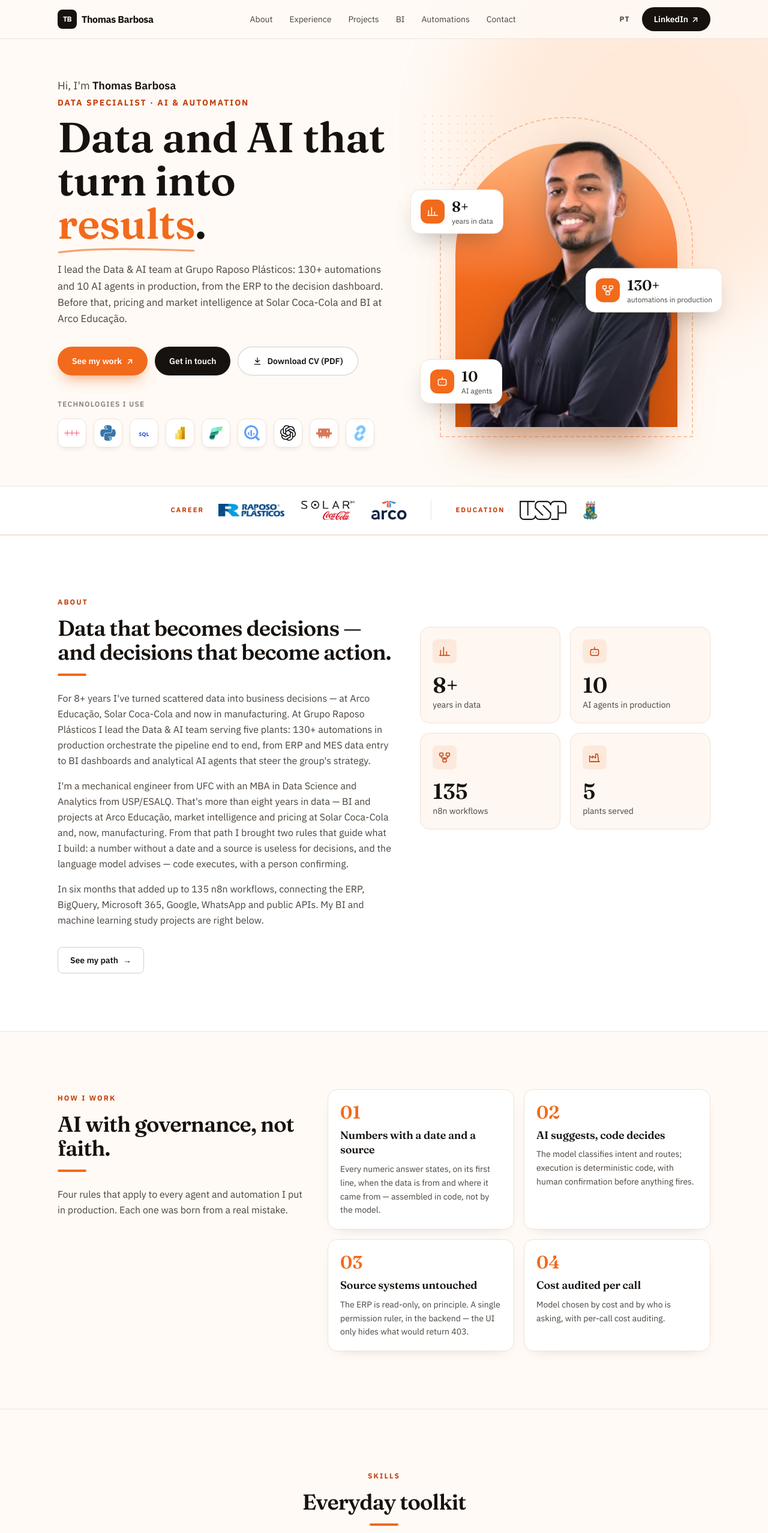
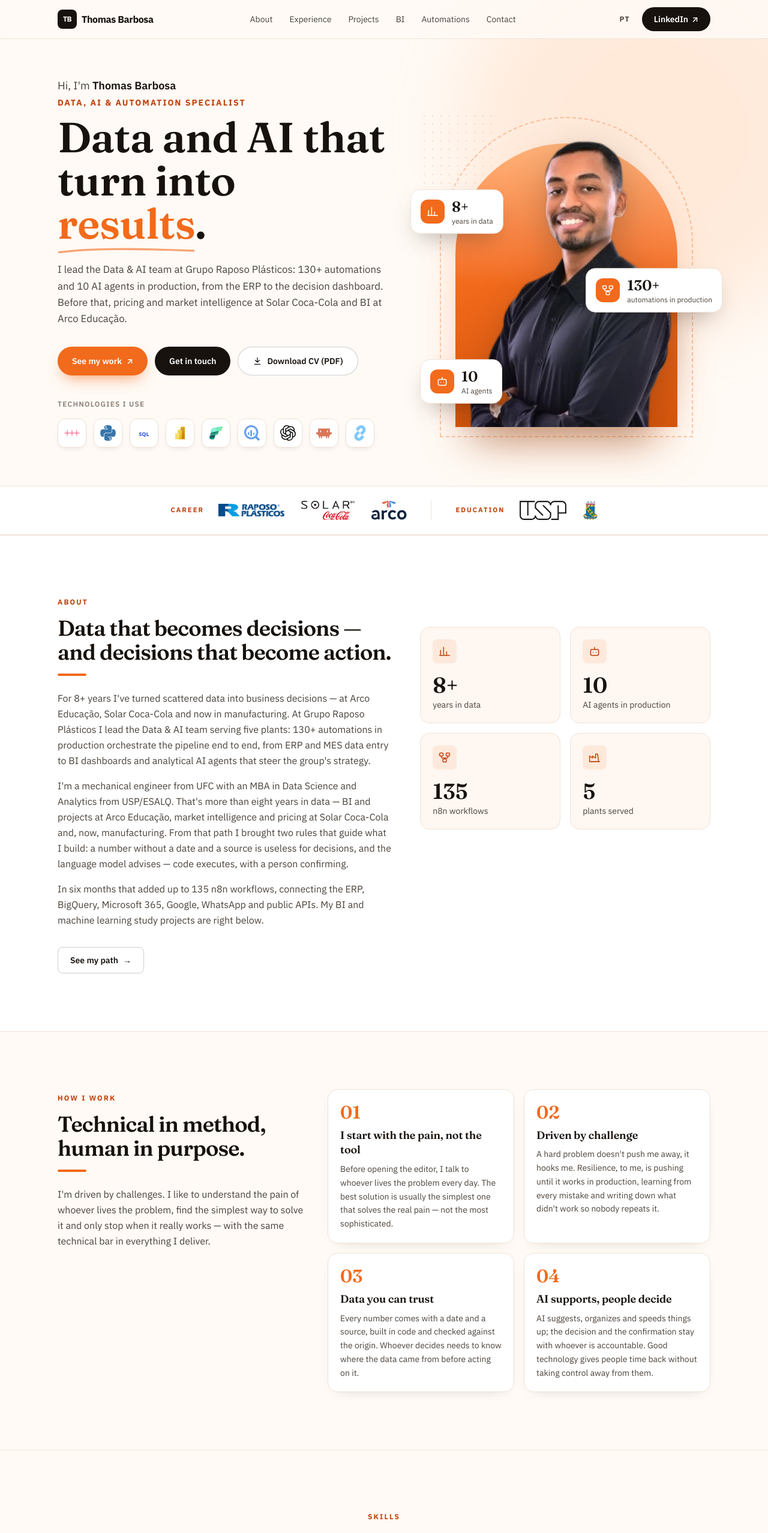
Before and after one commit to ithormb/ithormb.github.io, a Next.js app: page /en in a window 1280 px wide. Shown: the top 2556 px of the page at 60% size. Built offline with nearby package versions, Linux system fonts and the light colour scheme.

Commit message:
feat: cargo, Como trabalho pessoal e artigo publicado com link

```diff
--- a/app/[locale]/cv/page.tsx
+++ b/app/[locale]/cv/page.tsx
@@ -112,7 +112,7 @@ export default async function CV({ params }: { params: Promise<{ locale: string
           </section>
           <section className="break-inside-avoid">
             <Titulo>{L.gov[l]}</Titulo>
-            <p>{hub.garantias.map((g) => g.titulo[l]).join(" · ")}.</p>
+            <p>{site.principios.map((g) => g.titulo[l]).join(" · ")}.</p>
           </section>
         </div>
       </main>
--- a/components/site/Education.tsx
+++ b/components/site/Education.tsx
@@ -20,6 +20,11 @@ export function Education({ locale }: { locale: Locale }) {
             <h3 className="mt-3 font-semibold leading-snug text-ink">{f.titulo[locale]}</h3>
             <p className="text-sm text-ink-2">{f.onde[locale]}</p>
             {f.nota && <p className="mt-3 text-sm leading-relaxed text-muted">{f.nota[locale]}</p>}
+            {f.link && (
+              <a href={f.link} target="_blank" rel="noreferrer noopener" className="mt-3 inline-flex min-h-10 items-center gap-1.5 text-sm font-semibold text-accent-ink hover:underline active:scale-95">
+                {t("read_paper", locale)} <span aria-hidden="true">↗</span>
+              </a>
+            )}
           </li>
         ))}
       </ul>
--- a/components/site/HowIWork.tsx
+++ b/components/site/HowIWork.tsx
@@ -1,8 +1,9 @@
-import { hub } from "@/content/hub";
+import { site } from "@/content/site";
 import { t, type Locale } from "@/lib/i18n";
 import { Band, SectionHeader } from "./SectionHeader";
 
-// As garantias do hub, trazidas para a home: é o que o recrutador lê como governança de IA.
+// Quem eu sou no trabalho: cada princípio junta o lado humano e o técnico.
+// As garantias técnicas do hub continuam na página /hub.
 export function HowIWork({ locale }: { locale: Locale }) {
   return (
     <Band id="como-trabalho">
@@ -12,11 +13,11 @@ export function HowIWork({ locale }: { locale: Locale }) {
           <p className="mt-6 leading-relaxed">{t("how_lead", locale)}</p>
         </div>
         <ol className="grid gap-4 sm:grid-cols-2">
-          {hub.garantias.map((g, i) => (
+          {site.principios.map((g, i) => (
             <li key={g.titulo.pt} className="rounded-2xl border border-rule bg-surface p-5 shadow-[0_8px_24px_-18px_rgba(23,18,14,0.3)]">
               <span className="font-display text-3xl font-semibold text-accent">{String(i + 1).padStart(2, "0")}</span>
               <h3 className="mt-2 text-lg font-semibold leading-snug text-ink">{g.titulo[locale]}</h3>
-              <p className="mt-2 text-sm leading-relaxed">{g[locale]}</p>
+              <p className="mt-2 text-sm leading-relaxed">{g.texto[locale]}</p>
             </li>
           ))}
         </ol>
--- a/content/site.ts
+++ b/content/site.ts
@@ -30,6 +30,7 @@ export type Experiencia = {
 
 export type Formacao = {
   logo?: string;
+  link?: string;
   periodo: Text;
   titulo: Text;
   onde: Text;
@@ -38,7 +39,7 @@ export type Formacao = {
 
 export const site = {
   name: "Thomas Barbosa",
-  role: { pt: "Especialista de Dados · IA & Automação", en: "Data Specialist · AI & Automation" } satisfies Text,
+  role: { pt: "Especialista em Dados, IA & Automações", en: "Data, AI & Automation Specialist" } satisfies Text,
   tagline: {
     pt: "Lidero o time de Dados e IA do Grupo Raposo Plásticos: 130+ automações e 10 agentes de IA em produção, do ERP ao painel de decisão. Antes, pricing e inteligência de mercado na Solar Coca-Cola e BI na Arco Educação.",
     en: "I lead the Data & AI team at Grupo Raposo Plásticos: 130+ automations and 10 AI agents in production, from the ERP to the decision dashboard. Before that, pricing and market intelligence at Solar Coca-Cola and BI at Arco Educação.",
@@ -109,6 +110,38 @@ export const site = {
       itens: ["BigQuery", "Google Cloud", "PostgreSQL", "SQL Server", "ETL"],
     },
    ] as { grupo: Text; nota: Text; itens: string[] }[],
+
+  // Como trabalho: quem eu sou, com o viés técnico e o humano em cada princípio.
+  principios: [
+    {
+      titulo: { pt: "Começo pela dor, não pela ferramenta", en: "I start with the pain, not the tool" },
+      texto: {
+        pt: "Antes de abrir o editor, converso com quem vive o problema no dia a dia. A melhor solução costuma ser a mais simples que resolve a dor de verdade — não a mais sofisticada.",
+        en: "Before opening the editor, I talk to whoever lives the problem every day. The best solution is usually the simplest one that solves the real pain — not the most sophisticated.",
+      },
+    },
+    {
+      titulo: { pt: "Movido a desafio", en: "Driven by challenge" },
+      texto: {
+        pt: "Problema difícil não me afasta, me prende. Resiliência, para mim, é insistir até funcionar em produção, aprender com cada erro e registrar o que não deu certo para ninguém repetir.",
+        en: "A hard problem doesn't push me away, it hooks me. Resilience, to me, is pushing until it works in production, learning from every mistake and writing down what didn't work so nobody repeats it.",
+      },
+    },
+    {
+      titulo: { pt: "Dado em que se pode confiar", en: "Data you can trust" },
+      texto: {
+        pt: "Todo número sai com data e origem, montado em código e conferido contra a fonte. Quem decide precisa saber de onde veio o dado antes de agir sobre ele.",
+        en: "Every number comes with a date and a source, built in code and checked against the origin. Whoever decides needs to know where the data came from before acting on it.",
+      },
+    },
+    {
+      titulo: { pt: "IA que apoia, pessoa que decide", en: "AI supports, people decide" },
+      texto: {
+        pt: "A IA sugere, organiza e acelera; a decisão e a confirmação ficam com quem responde por ela. Tecnologia boa devolve tempo às pessoas sem tirar delas o controle.",
+        en: "AI suggests, organizes and speeds things up; the decision and the confirmation stay with whoever is accountable. Good technology gives people time back without taking control away from them.",
+      },
+    },
+  ] as { titulo: Text; texto: Text }[],
 
   sobre: [
     {
@@ -199,11 +232,12 @@ export const site = {
     },
     {
       periodo: { pt: "2025", en: "2025" },
-      titulo: { pt: "Artigo aceito no SBPO 2025", en: "Paper accepted at SBPO 2025" },
+      titulo: { pt: "Artigo publicado no SBPO 2025", en: "Paper published at SBPO 2025" },
+      link: "https://proceedings.science/sbpo/sbpo-2025/trabalhos/analise-de-segmentacao-de-varejo-integrando-geovisualizacao-e-insights-estrategi?lang=pt-br",
       onde: { pt: "LVII Simpósio Brasileiro de Pesquisa Operacional", en: "57th Brazilian Symposium on Operations Research" },
       nota: {
-        pt: "Segmentação de varejo integrando geovisualização aos modelos RFM e K-Means. Coautor.",
-        en: "Retail segmentation integrating geovisualization with RFM and K-Means models. Co-author.",
+        pt: "Área AS&DS — Análise e Ciência de Dados. Segmentação de varejo integrando geovisualização aos modelos RFM e K-Means. Coautor.",
+        en: "AS&DS track — Data Analysis and Data Science. Retail segmentation integrating geovisualization with RFM and K-Means models. Co-author.",
       },
     },
     {
--- a/lib/i18n.ts
+++ b/lib/i18n.ts
@@ -17,16 +17,17 @@ export const ui = {
   bi_how: { pt: "Como construo", en: "How I build" },
   bi_answers: { pt: "Responde", en: "Answers" },
   nav_contact: { pt: "Contato", en: "Contact" },
-  role_pill: { pt: "Especialista de Dados · IA & Automação", en: "Data Specialist · AI & Automation" },
+  role_pill: { pt: "Especialista em Dados, IA & Automações", en: "Data, AI & Automation Specialist" },
   hello: { pt: "Olá, sou o", en: "Hi, I'm" },
   cta_talk: { pt: "Falar comigo", en: "Get in touch" },
   cta_cv: { pt: "Baixar CV (PDF)", en: "Download CV (PDF)" },
   result_label: { pt: "Resultado", en: "Outcome" },
+  read_paper: { pt: "Ler o artigo", en: "Read the paper" },
   how_eyebrow: { pt: "Como trabalho", en: "How I work" },
-  how_title: { pt: "IA com governança, não com fé.", en: "AI with governance, not faith." },
+  how_title: { pt: "Técnico no método, humano no propósito.", en: "Technical in method, human in purpose." },
   how_lead: {
-    pt: "Quatro regras que valem para todo agente e toda automação que coloco em produção. Cada uma nasceu de um erro real.",
-    en: "Four rules that apply to every agent and automation I put in production. Each one was born from a real mistake.",
+    pt: "Sou movido a desafios. Gosto de entender a dor de quem vive o problema, buscar o jeito mais simples de resolver e só parar quando funciona de verdade — com a mesma régua técnica em tudo o que entrego.",
+    en: "I'm driven by challenges. I like to understand the pain of whoever lives the problem, find the simplest way to solve it and only stop when it really works — with the same technical bar in everything I deliver.",
   },
   trust_career: { pt: "Carreira", en: "Career" },
   trust_edu: { pt: "Formação", en: "Education" },
```
Also changed, not shown: 2 other files (tests, documents, lock files or other folders).
